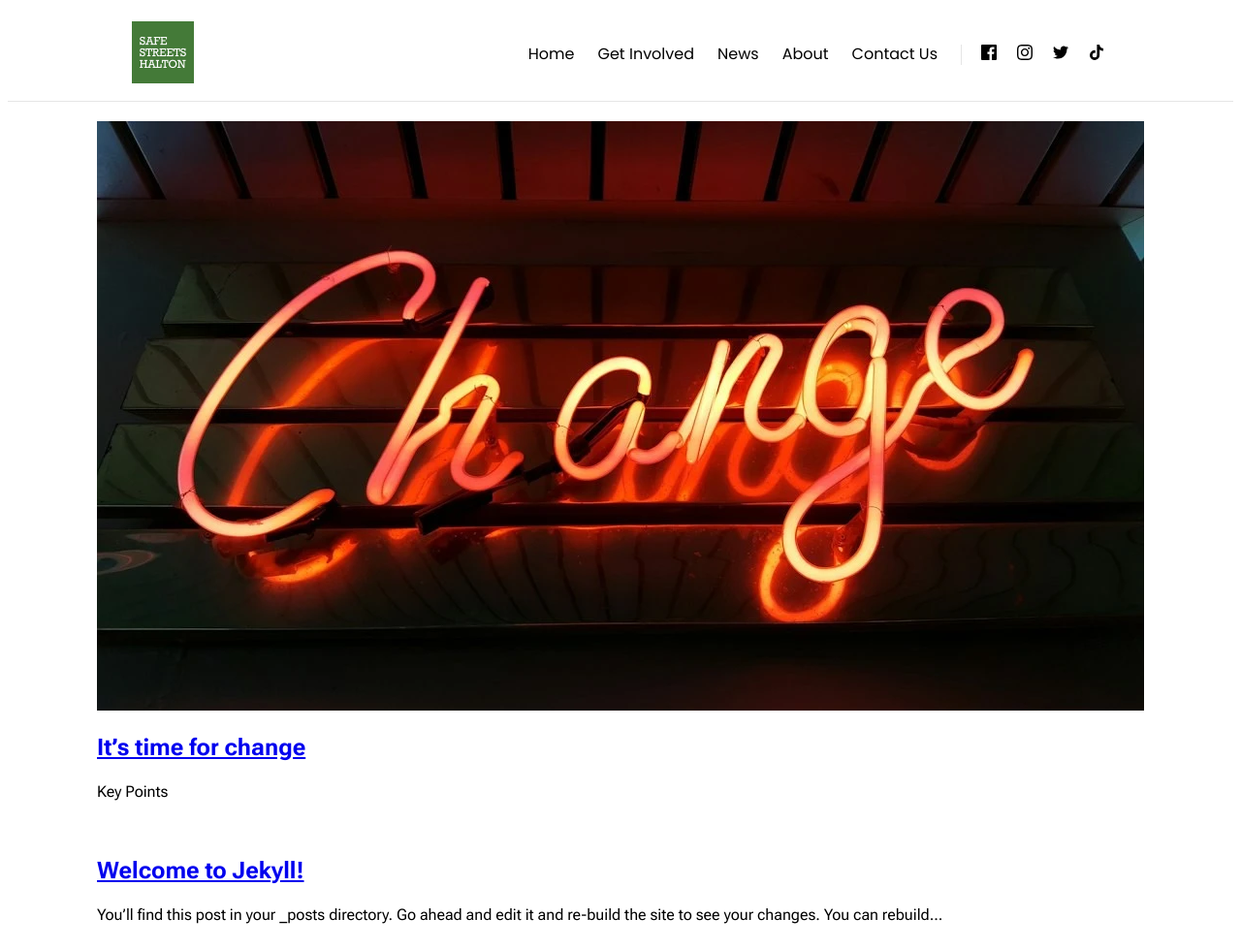
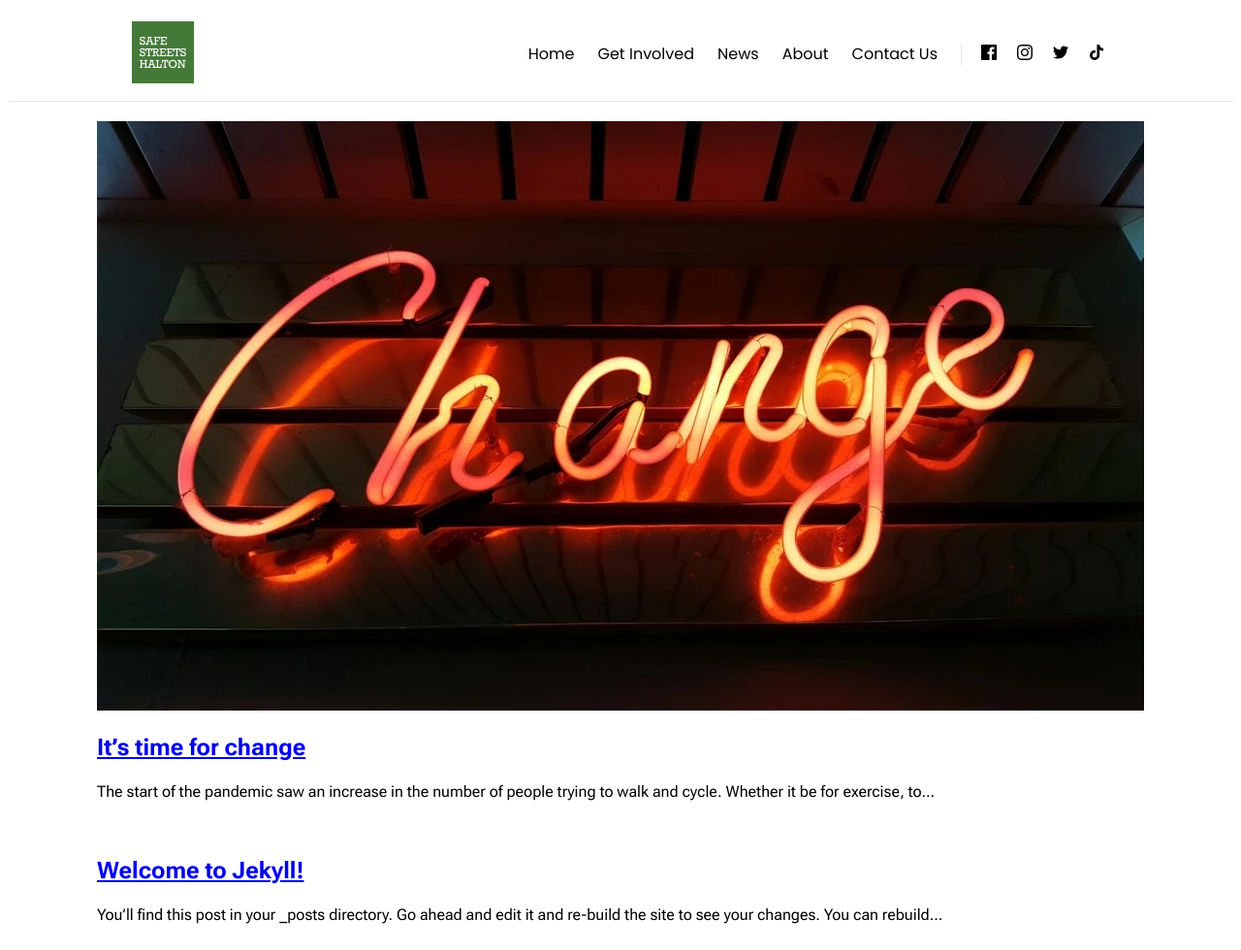
Before and after one commit to Safe-Streets-Halton/safe-streets-halton.github.io, a Jekyll site: the page built from news.md, in a window 1280 px wide. Shown: the whole page at 97% size. Built offline with Jekyll 4.4.1, drawn with Linux system fonts in a browser that asks for light colours.

Commit message:
added excerpt to its-time-for-change

```diff
--- a/_news/its-time-for-change.md
+++ b/_news/its-time-for-change.md
@@ -3,6 +3,7 @@ title: It’s time for change
 date: 2024-04-30 00:00:00 -05:00
 banner: "/uploads/a-14-mg28olyfghi.webp"
 layout: post
+excerpt: The start of the pandemic saw an increase in the number of people trying to walk and cycle. Whether it be for exercise, to safely spend time with friends, or to explore the neighbourhood that they no longer have to commute far from. As restrictions were lifted, however, people quickly remembered why they didn’t bike or walk around their cities more often.
 ---
 
 # Key Points
```
